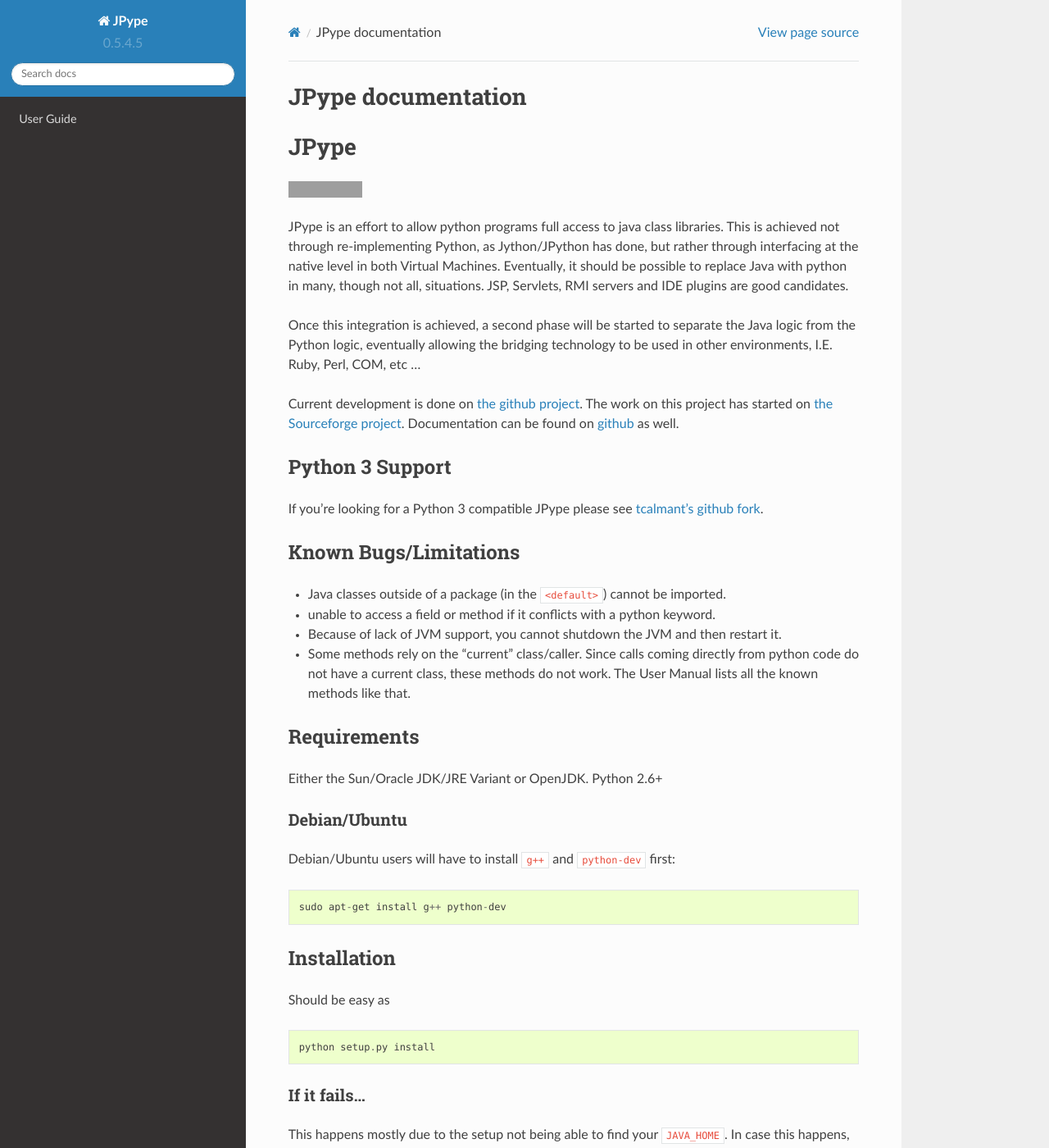
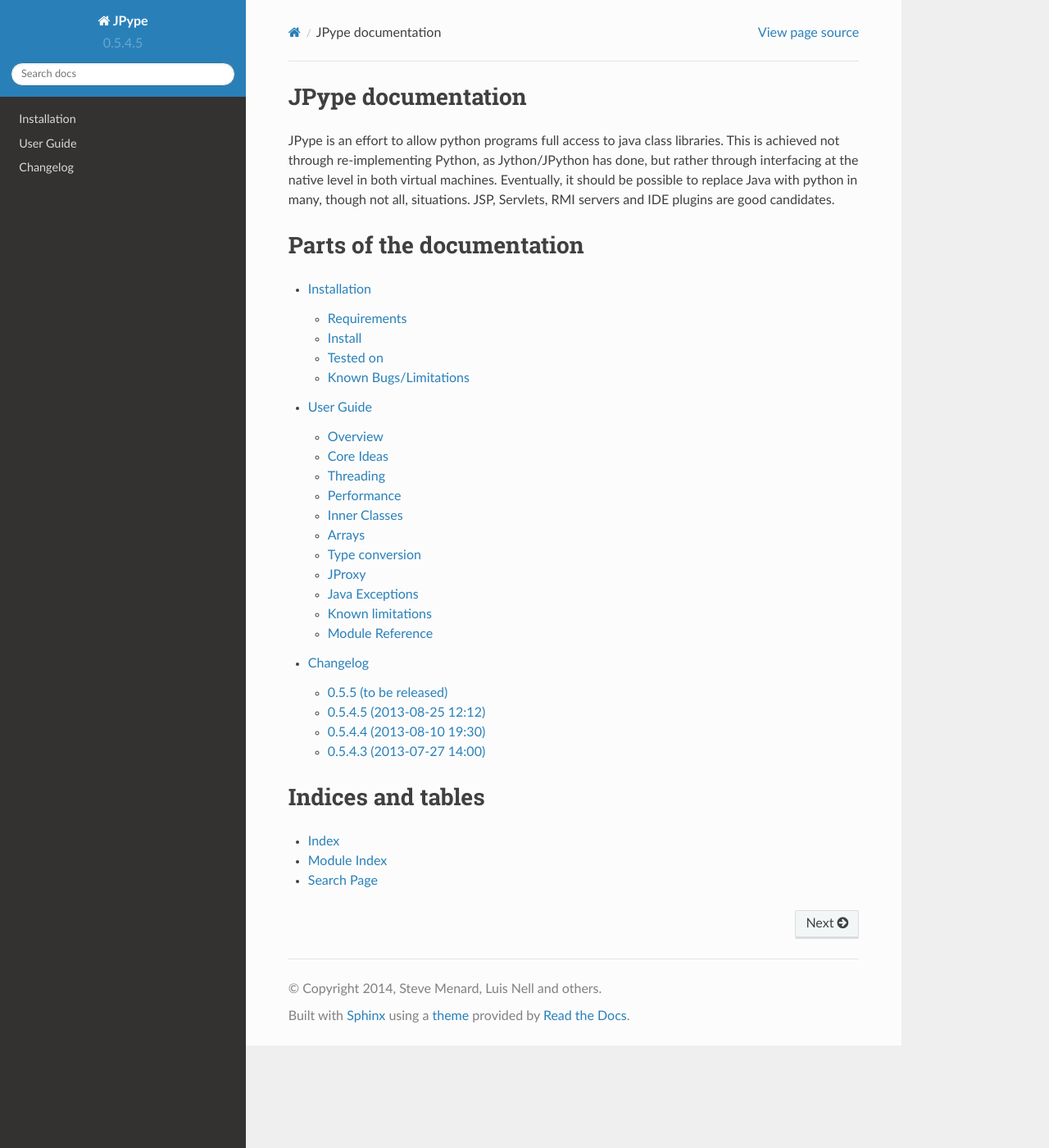
Before and after one commit to jpype-project/jpype, a Sphinx documentation site: the page built from doc/index.rst, in a window 1280 px wide and 1400 px high. Shown: the whole window at 82% size. Built offline with Sphinx 7.4.7 and the Read the Docs theme 2.0.0, drawn with Linux system fonts in a browser that asks for light colours; some of the changed text lies outside the part shown; grey boxes are pictures that could not be loaded.

Commit message:
Keep README simple and move most documentation stuff to doc folder.

```diff
--- a/README.rst
+++ b/README.rst
@@ -5,90 +5,10 @@
    :target: https://travis-ci.org/originell/jpype
 
 JPype is an effort to allow python programs full access to java class
-libraries. This is achieved not through re-implementing Python, as
-Jython/JPython has done, but rather through interfacing at the native
-level in both Virtual Machines. Eventually, it should be possible to
-replace Java with python in many, though not all, situations. JSP,
-Servlets, RMI servers and IDE plugins are good candidates.
+libraries.
 
-Once this integration is achieved, a second phase will be started to
-separate the Java logic from the Python logic, eventually allowing the
-bridging technology to be used in other environments, I.E. Ruby, Perl,
-COM, etc ...
-
-Current development is done on `the github project
-<https://github.com/originell/jpype>`__. The work on this project has
-started on `the Sourceforge project
-<http://sourceforge.net/projects/jpype/>`__. Documentation can be
-found on `github
-<https://github.com/originell/jpype/blob/master/doc/userguide.rst>`__
-as well.
-
-Python 3 Support
-----------------
-
-If you're looking for a Python 3 compatible JPype please see
-`tcalmant's github fork <https://github.com/tcalmant/jpype-py3>`__.
-
-Known Bugs/Limitations
-----------------------
-
--  Java classes outside of a package (in the ``<default>``) cannot be
-   imported.
--  unable to access a field or method if it conflicts with a python
-   keyword.
--  Because of lack of JVM support, you cannot shutdown the JVM and then
-   restart it.
--  Some methods rely on the "current" class/caller. Since calls coming
-   directly from python code do not have a current class, these methods
-   do not work. The User Manual lists all the known methods like that.
-
-Requirements
-------------
-
-Either the Sun/Oracle JDK/JRE Variant or OpenJDK. Python 2.6+
-
-Debian/Ubuntu
-~~~~~~~~~~~~~
-
-Debian/Ubuntu users will have to install ``g++`` and ``python-dev``
-first:
-
-::
-
-    sudo apt-get install g++ python-dev
-
-Installation
-------------
-
-Should be easy as
-
-::
-
-    python setup.py install
-
-
-If it fails...
-~~~~~~~~~~~~~~
-
-This happens mostly due to the setup not being able to find your
-``JAVA_HOME``. In case this happens, please do two things:
-
-1. You can continue the installation by finding the ``JAVA_HOME`` on
-   your own ( the place where the headers etc. are) and explicitly
-   setting it for the installation:
-
-   ``JAVA\_HOME=/usr/lib/java/jdk1.6.0/ python setup.py install``
-2. Please create an Issue `on
-   github <https://github.com/originell/jpype/issues?state=open>`__ and
-   post all the information you have.
-
-Tested on
----------
-
--  OS X 10.7.4 with Sun/Oracle JDK 1.6.0
--  OSX 10.8.1-10.8.4 with Sun/Oracle JDK 1.6.0
--  OSX 10.9 DP5
--  Debian 6.0.4/6.0.5 with Sun/Oracle JDK 1.6.0
--  Debian 7.1 with OpenJDK 1.6.0
--  Ubuntu 12.04 with Sun/Oracle JDK 1.6.0
+Find the `documentation at Read the Docs
+<http://jpype.readthedocs.org>`__.  Current development is done in
+`the github project <https://github.com/originell/jpype>`__. The work
+on this project began on `Sourceforge
+<http://sourceforge.net/projects/jpype/>`__.
--- a/CHANGELOG.rst
+++ b/doc/CHANGELOG.rst
@@ -1,5 +1,5 @@
 Changelog
----------
+=========
 
 This changelog *only* contains changes from the *first* pypi release (0.5.4.3) onwards.
 
--- a/doc/index.rst
+++ b/doc/index.rst
@@ -9,8 +14,9 @@
 .. toctree::
    :maxdepth: 2
 
+   install
    userguide
-
+   CHANGELOG
 
 Indices and tables
 ==================
--- a/setup.py
+++ b/setup.py
@@ -126,7 +126,7 @@
     version='0.5.5',
     description='A Python to Java bridge.',
     long_description=(read_utf8('README.rst') + '\n\n' +
-                      read_utf8('CHANGELOG.rst') + '\n\n' +
+                      read_utf8('doc/CHANGELOG.rst') + '\n\n' +
                       read_utf8('AUTHORS.rst')),
     license='License :: OSI Approved :: Apache Software License',
     author='Steve Menard',
```
Also changed, not shown: other parts of doc/index.rst (+6 -1 lines), doc/install.rst (added, +75 -0 lines).
